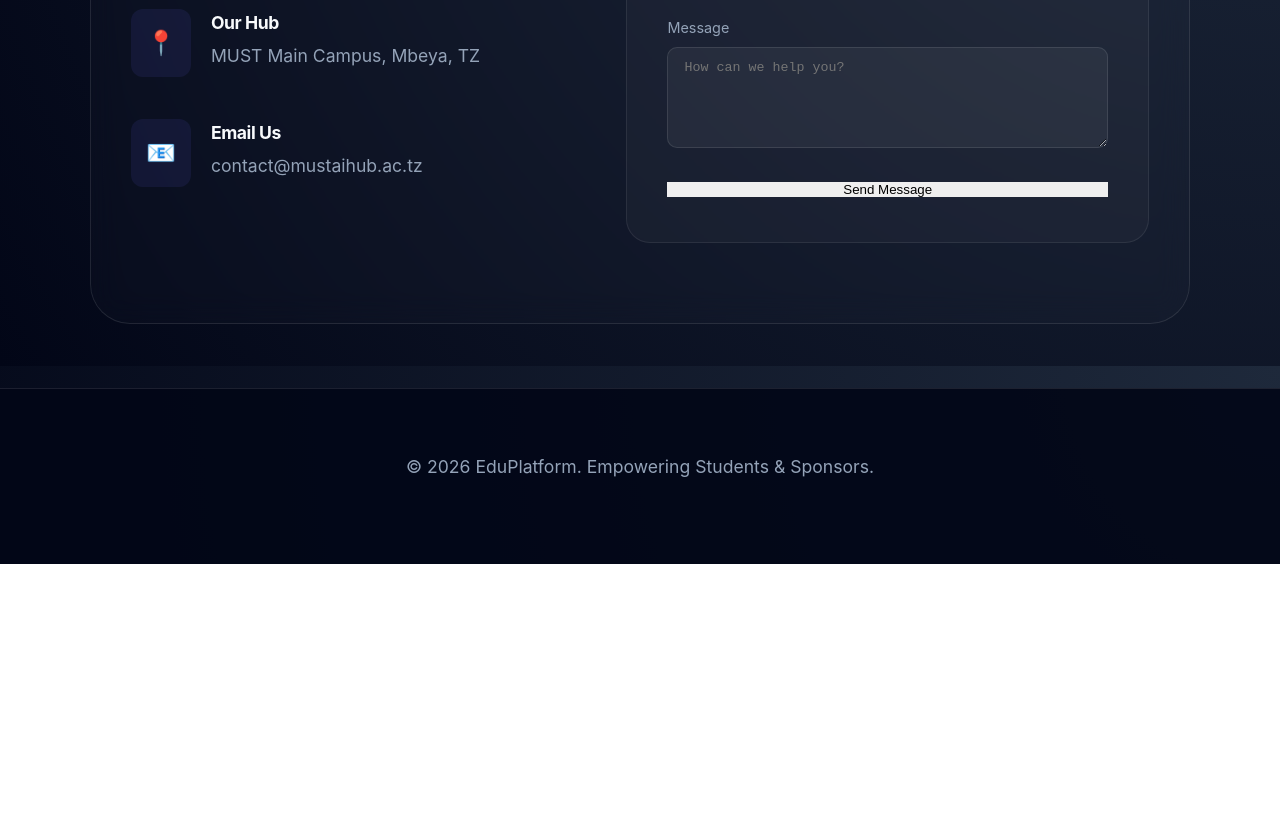
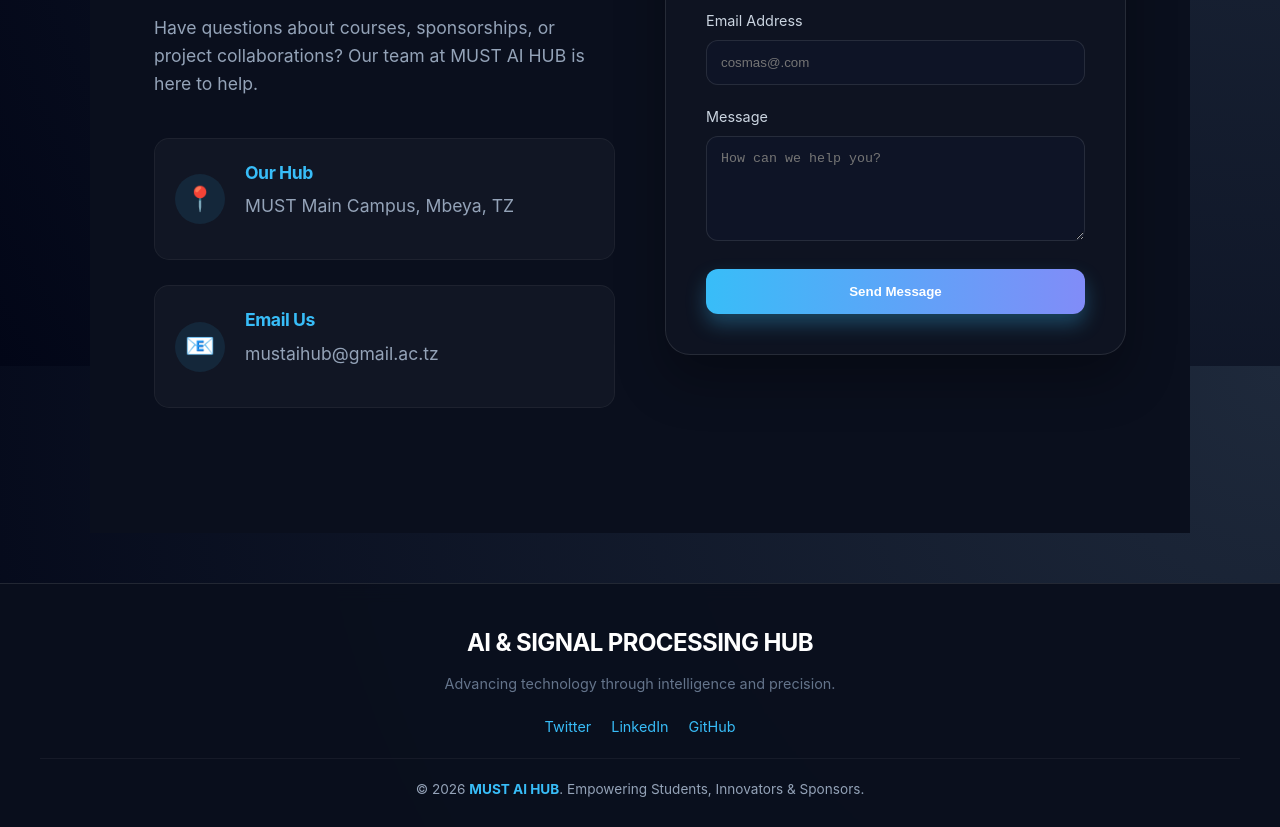
Before and after one commit to cosmas255757/must_ai_club, a website: page frontend/contact.html in a window 1280 px wide. Shown: the part 434-1261 px from the top of the page. Before the commit the page ends 998 px from the top, so only its background shows below. Drawn offline with Linux system fonts and the light colour scheme.

Commit message:
creating frontend good public look

```diff
--- a/frontend/contact.html
+++ b/frontend/contact.html
@@ -28,7 +28,7 @@
                     <span class="icon">📧</span>
                     <div>
                         <h3>Email Us</h3>
-                        <p>contact@mustaihub.ac.tz</p>
+                        <p>mustaihub@gmail.ac.tz</p>
                     </div>
                 </div>
             </div>
@@ -39,11 +39,11 @@
             <form id="contactForm" class="glass-form">
                 <div class="input-group">
                     <label>Full Name</label>
-                    <input type="text" placeholder="John Doe" required>
+                    <input type="text" placeholder="Cosmas Samwel" required>
                 </div>
                 <div class="input-group">
                     <label>Email Address</label>
-                    <input type="email" placeholder="john@example.com" required>
+                    <input type="email" placeholder="cosmas@.com" required>
                 </div>
                 <div class="input-group">
                     <label>Message</label>
--- a/frontend/css/contact.css
+++ b/frontend/css/contact.css
@@ -1,18 +1,37 @@
 .contact-container {
-    max-width: 1100px;
-    margin: 4rem auto;
-    display: grid;
-    grid-template-columns: 1fr 1.2fr;
-    gap: 60px;
-    padding: 80px 40px !important;
-    background: rgba(255, 255, 255, 0.02);
-    border: 1px solid rgba(255, 255, 255, 0.1);
-    border-radius: 40px;
-    backdrop-filter: blur(15px);
+    display: flex;
+    justify-content: center;
+    align-items: center;
+    min-height: 100vh;
+    padding: 100px 5%;
+    gap: 50px;
+    background: #0a0f1d;
+    flex-wrap: wrap;
 }
 
 .contact-info {
-    text-align: left;
+    flex: 1;
+    min-width: 320px;
+    max-width: 500px;
+    opacity: 0;
+    transform: translateX(-30px);
+    animation: fadeInContact 0.8s ease forwards;
+}
+
+.badge {
+    background: rgba(56, 189, 248, 0.1);
+    color: #38bdf8;
+    padding: 8px 16px;
+    border-radius: 20px;
+    font-size: 0.8rem;
+    font-weight: bold;
+    letter-spacing: 1px;
+}
+
+.contact-info h1 {
+    font-size: 3rem;
+    margin: 20px 0;
+    color: #fff;
 }
 
 .info-list {
@@ -21,39 +40,67 @@
 
 .info-item {
     display: flex;
+    align-items: center;
     gap: 20px;
-    margin-bottom: 30px;
+    margin-bottom: 25px;
+    padding: 20px;
+    background: rgba(255, 255, 255, 0.03);
+    border-radius: 15px;
+    border: 1px solid rgba(255, 255, 255, 0.05);
+    transition: 0.3s;
+}
+
+.info-item:hover {
+    border-color: #38bdf8;
+    transform: scale(1.02);
 }
 
 .info-item .icon {
     font-size: 1.5rem;
-    background: rgba(99, 102, 241, 0.1);
-    padding: 15px;
-    border-radius: 12px;
-    height: fit-content;
+    background: rgba(56, 189, 248, 0.1);
+    width: 50px;
+    height: 50px;
+    display: flex;
+    align-items: center;
+    justify-content: center;
+    border-radius: 50%;
 }
 
 .info-item h3 {
+    color: #38bdf8;
     font-size: 1.1rem;
-    color: var(--text-white);
     margin-bottom: 5px;
 }
 
+.info-item p {
+    color: #94a3b8;
+}
+
+.contact-form-wrapper {
+    flex: 1;
+    min-width: 320px;
+    max-width: 550px;
+    opacity: 0;
+    transform: translateX(30px);
+    animation: fadeInContact 0.8s ease 0.3s forwards;
+}
+
 .glass-form {
-    background: rgba(255, 255, 255, 0.03);
+    background: rgba(255, 255, 255, 0.02);
+    backdrop-filter: blur(15px);
+    border: 1px solid rgba(255, 255, 255, 0.1);
     padding: 40px;
-    border-radius: 24px;
-    border: 1px solid rgba(255, 255, 255, 0.08);
+    border-radius: 25px;
+    box-shadow: 0 25px 50px rgba(0, 0, 0, 0.3);
 }
 
 .input-group {
     margin-bottom: 20px;
-    text-align: left;
 }
 
 .input-group label {
     display: block;
-    color: var(--text-muted);
+    color: #cbd5e1;
     margin-bottom: 8px;
     font-size: 0.9rem;
 }
@@ -61,31 +108,57 @@
 .input-group input,
 .input-group textarea {
     width: 100%;
-    padding: 12px 16px;
-    background: rgba(255, 255, 255, 0.05);
+    padding: 14px;
+    background: rgba(15, 23, 42, 0.6);
     border: 1px solid rgba(255, 255, 255, 0.1);
-    border-radius: 10px;
-    color: white;
+    border-radius: 12px;
+    color: #fff;
     outline: none;
     transition: 0.3s;
 }
 
 .input-group input:focus,
 .input-group textarea:focus {
-    border-color: var(--primary);
-    background: rgba(255, 255, 255, 0.08);
+    border-color: #38bdf8;
+    box-shadow: 0 0 15px rgba(56, 189, 248, 0.2);
 }
 
 .btn-glow {
     width: 100%;
+    padding: 15px;
     border: none;
+    border-radius: 12px;
+    background: linear-gradient(90deg, #38bdf8, #818cf8);
+    color: white;
+    font-weight: bold;
     cursor: pointer;
+    transition: 0.4s;
+    box-shadow: 0 10px 20px rgba(56, 189, 248, 0.3);
 }
 
-@media (max-width: 900px) {
-    .contact-container {
-        grid-template-columns: 1fr;
-        gap: 40px;
-        margin: 2rem 1rem;
+.btn-glow:hover {
+    transform: translateY(-3px);
+    box-shadow: 0 15px 30px rgba(56, 189, 248, 0.5);
+}
+
+@keyframes fadeInContact {
+    to {
+        opacity: 1;
+        transform: translate(0);
     }
 }
+
+@media (max-width: 768px) {
+    .contact-container {
+        padding: 80px 20px;
+        flex-direction: column;
+    }
+
+    .contact-info h1 {
+        font-size: 2.2rem;
+    }
+
+    .glass-form {
+        padding: 25px;
+    }
+}
--- a/frontend/css/home.css
+++ b/frontend/css/home.css
@@ -1,89 +1,137 @@
-@keyframes fadeInUp {
-    0% { opacity: 0; transform: translateY(30px) scale(0.98); }
-    100% { opacity: 1; transform: translateY(0) scale(1); }
-}
-
-@keyframes slowGlow {
-    0%, 100% { box-shadow: 0 0 30px rgba(99, 102, 241, 0.1); }
-    50% { box-shadow: 0 0 60px rgba(99, 102, 241, 0.2); }
+body {
+    margin: 0;
+    padding: 0;
+    background: #0a0f1d;
+    font-family: 'Inter', sans-serif;
+    overflow-x: hidden;
 }
 
 .glass-card {
-    position: relative;
-    max-width: 900px;
-    margin: 6rem auto;
-    padding: 80px 40px !important;
-    background: rgba(255, 255, 255, 0.02);
-    border: 1px solid rgba(255, 255, 255, 0.08);
-    border-radius: 40px;
-    backdrop-filter: blur(15px);
-    text-align: center;
-    animation: slowGlow 8s ease-in-out infinite;
-    overflow: hidden;
+    min-height: 100vh;
+    display: flex;
+    align-items: center;
+    justify-content: center;
+    padding: 20px;
+    background: radial-gradient(circle at top right, rgba(56, 189, 248, 0.1), transparent),
+                radial-gradient(circle at bottom left, rgba(129, 140, 248, 0.1), transparent);
 }
 
-.glass-card::before {
-    content: '';
-    position: absolute;
-    top: -20%;
-    left: -20%;
-    width: 140%;
-    height: 140%;
-    background: radial-gradient(circle, rgba(99,102,241,0.05) 0%, transparent 70%);
-    z-index: -1;
+.hero-wrapper {
+    max-width: 900px;
+    text-align: center;
+    z-index: 2;
 }
 
-.reveal-1 { animation: fadeInUp 0.8s ease-out forwards; }
-.reveal-2 { animation: fadeInUp 0.8s ease-out 0.2s forwards; opacity: 0; }
-.reveal-3 { animation: fadeInUp 0.8s ease-out 0.4s forwards; opacity: 0; }
-.reveal-4 { animation: fadeInUp 0.8s ease-out 0.6s forwards; opacity: 0; }
-
 .ai-badge {
-    background: rgba(99, 102, 241, 0.1);
-    color: var(--primary);
-    padding: 6px 18px;
-    border-radius: 100px;
-    font-size: 0.8rem;
-    font-weight: 700;
+    display: inline-block;
+    padding: 8px 20px;
+    background: rgba(56, 189, 248, 0.1);
+    border: 1px solid rgba(56, 189, 248, 0.3);
+    border-radius: 50px;
+    color: #38bdf8;
+    font-size: 0.85rem;
+    font-weight: 600;
     letter-spacing: 2px;
-    border: 1px solid rgba(99, 102, 241, 0.2);
+    text-transform: uppercase;
+    margin-bottom: 25px;
 }
 
+h1 {
+    font-size: clamp(2.5rem, 8vw, 4.5rem);
+    color: #fff;
+    line-height: 1.1;
+    margin-bottom: 25px;
+}
+/*
 .gradient-text {
-    background: linear-gradient(135deg, #615252 30%, var(--primary) 100%);
-    border-radius: 3px;
+    background: linear-gradient(90deg, #38bdf8, #818cf8, #38bdf8);
+    background-size: 200% auto;
+    -webkit-text-fill-color: transparent;
+    animation: shine 3s linear infinite;
+} */
+
+p {
+    font-size: clamp(1rem, 2vw, 1.25rem);
+    color: #94a3b8;
+    line-height: 1.8;
+    max-width: 750px;
+    margin: 0 auto 40px auto;
 }
 
-h1 { font-size: 4rem; line-height: 1.1; margin: 20px 0; }
+p strong {
+    color: #f8fafc;
+    font-weight: 600;
+}
 
-p { font-size: 1.25rem; color: #94a3b8; max-width: 650px; margin: 0 auto 40px; }
+.cta-container {
+    display: flex;
+    gap: 20px;
+    justify-content: center;
+    flex-wrap: wrap;
+}
 
 .btn-glow {
-    background: var(--primary);
+    padding: 16px 35px;
+    background: linear-gradient(90deg, #38bdf8, #818cf8);
     color: white;
-    padding: 16px 40px;
-    border-radius: 14px;
     text-decoration: none;
-    font-weight: 600;
+    border-radius: 12px;
+    font-weight: bold;
     transition: 0.4s;
-    box-shadow: 0 10px 20px rgba(99, 102, 241, 0.3);
+    box-shadow: 0 10px 20px rgba(56, 189, 248, 0.3);
 }
 
 .btn-glow:hover {
     transform: translateY(-5px);
-    box-shadow: 0 15px 30px rgba(99, 102, 241, 0.5);
-    background: #4f46e5;
+    box-shadow: 0 15px 30px rgba(56, 189, 248, 0.5);
 }
 
 .btn-ghost {
-    color: white;
-    padding: 16px 40px;
+    padding: 16px 35px;
+    color: #fff;
     text-decoration: none;
-    font-weight: 500;
+    border: 1px solid rgba(255, 255, 255, 0.2);
+    border-radius: 12px;
     transition: 0.3s;
-    border: 1px solid transparent;
 }
 
 .btn-ghost:hover {
-    color: var(--primary);
+    background: rgba(255, 255, 255, 0.05);
+    border-color: #fff;
 }
+
+/* Animations */
+.reveal-1 { animation: fadeInDown 0.8s ease forwards; }
+.reveal-2 { animation: fadeInDown 0.8s ease 0.2s forwards; opacity: 0; }
+.reveal-3 { animation: fadeInDown 0.8s ease 0.4s forwards; opacity: 0; }
+.reveal-4 { animation: fadeInDown 0.8s ease 0.6s forwards; opacity: 0; }
+
+@keyframes fadeInDown {
+    from { opacity: 0; transform: translateY(-30px); }
+    to { opacity: 1; transform: translateY(0); }
+}
+
+@keyframes shine {
+    to { background-position: 200% center; }
+}
+
+/* Mobile Responsiveness */
+@media (max-width: 600px) {
+    .glass-card {
+        padding: 100px 20px 60px 20px;
+        align-items: flex-start;
+    }
+
+    .hero-wrapper {
+        text-align: left;
+    }
+
+    .cta-container {
+        flex-direction: column;
+    }
+
+    .btn-glow, .btn-ghost {
+        text-align: center;
+        width: 100%;
+    }
+}
--- a/frontend/js/navfooter.js
+++ b/frontend/js/navfooter.js
@@ -29,9 +29,35 @@ function createNavbar() {
 
 function createFooter() {
     const footer = document.createElement('footer');
+
+    // Applying styles directly via JS
+    Object.assign(footer.style, {
+        background: 'rgba(10, 15, 29, 0.95)',
+        backdropFilter: 'blur(10px)',
+        borderTop: '1px solid rgba(255, 255, 255, 0.1)',
+        padding: '40px 20px',
+        marginTop: '50px',
+        textAlign: 'center',
+        color: '#94a3b8',
+        fontFamily: "'Inter', sans-serif"
+    });
+
     footer.innerHTML = `
-        <div class="footer-container">
-            <p>&copy; ${new Date().getFullYear()} EduPlatform. Empowering Students & Sponsors.</p>
+        <div style="max-width: 1200px; margin: 0 auto;">
+            <div style="margin-bottom: 20px;">
+                <h2 style="color: #fff; font-size: 1.5rem; margin-bottom: 10px;">AI & SIGNAL PROCESSING HUB</h2>
+                <p style="font-size: 0.9rem; color: #64748b;">Advancing technology through intelligence and precision.</p>
+            </div>
+            <div style="display: flex; justify-content: center; gap: 20px; margin-bottom: 20px;">
+                <a href="#" style="color: #38bdf8; text-decoration: none; font-size: 0.9rem;">Twitter</a>
+                <a href="#" style="color: #38bdf8; text-decoration: none; font-size: 0.9rem;">LinkedIn</a>
+                <a href="#" style="color: #38bdf8; text-decoration: none; font-size: 0.9rem;">GitHub</a>
+            </div>
+            <hr style="border: 0; border-top: 1px solid rgba(255,255,255,0.05); margin-bottom: 20px;">
+            <p style="font-size: 0.85rem;">
+                &copy; ${new Date().getFullYear()} <span style="color: #38bdf8; font-weight: bold;">MUST AI HUB</span>.
+                Empowering Students, Innovators & Sponsors.
+            </p>
         </div>
     `;
     document.body.appendChild(footer);
```
